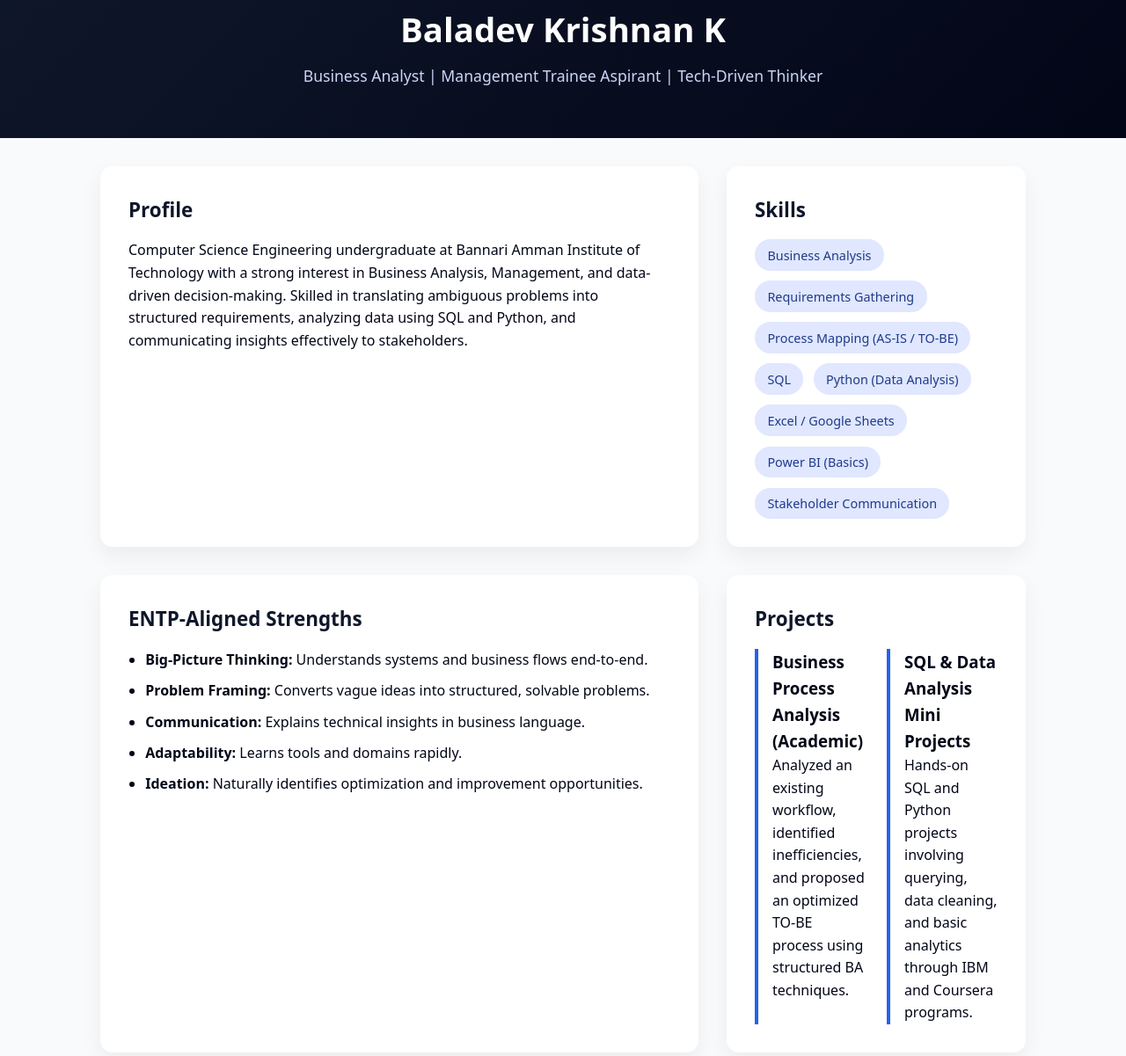
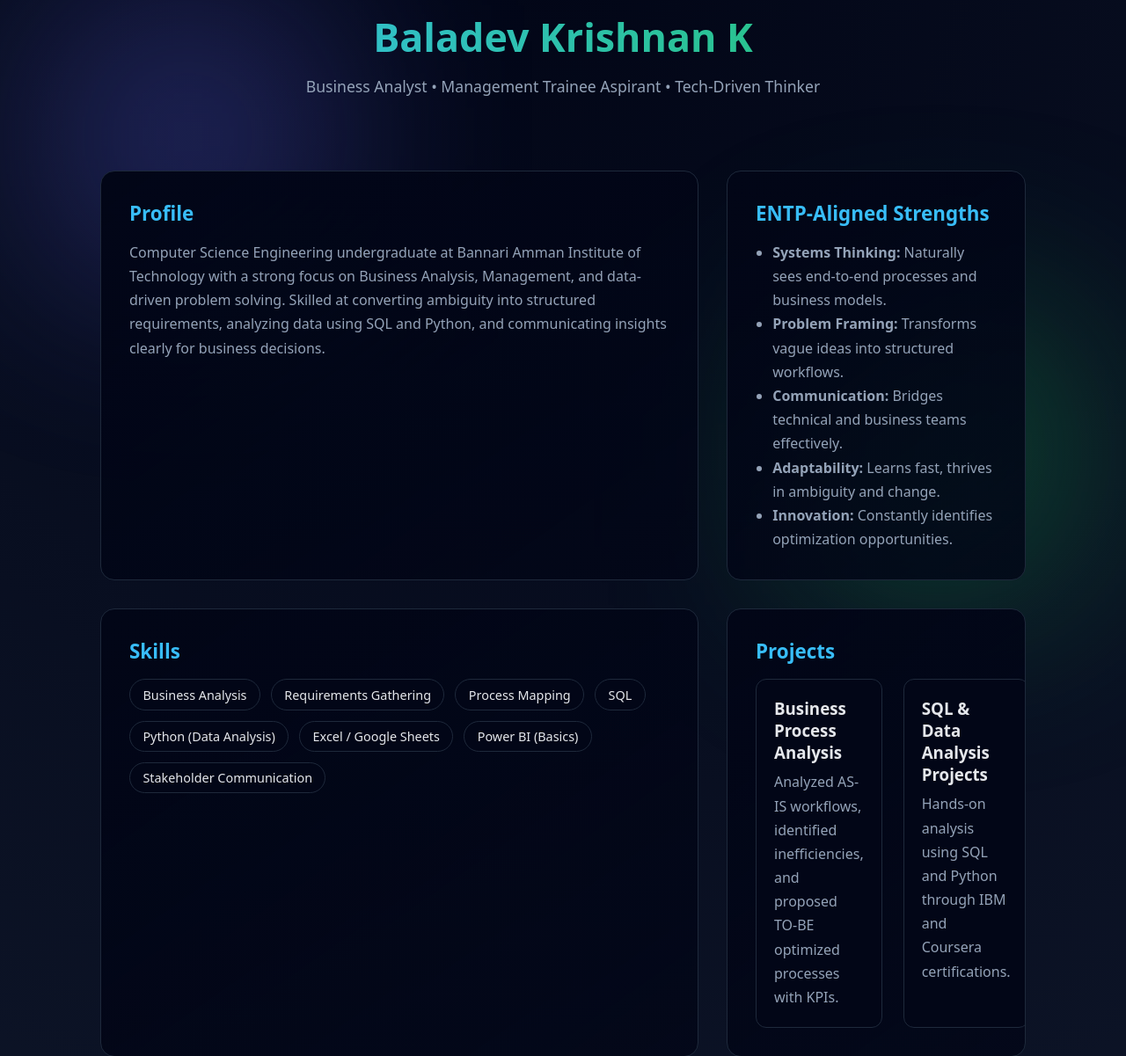
Before and after one commit to baladev-krishnan-k/baladev-krishnan-k.github.io, a plain HTML site: page index.html in a window 1280 px wide. Shown: the part 53-1254 px from the top of the page at 88% size. Drawn offline with Linux system fonts and the light colour scheme.

Commit message:
Update index.html

```diff
--- a/index.html
+++ b/index.html
@@ -1,141 +1,204 @@
-<!DOCTYPE html>
-<html lang="en">
+<!DOCTYPE html><html lang="en">
 <head>
   <meta charset="UTF-8" />
   <meta name="viewport" content="width=device-width, initial-scale=1.0" />
-  <title>Baladev Krishnan K | Portfolio</title>
-
-  <style>
+  <title>Baladev Krishnan K | Portfolio</title>  <style>
     :root {
-      --primary: #0f172a;
-      --accent: #2563eb;
-      --bg: #f8fafc;
-      --card: #ffffff;
-      --text: #020617;
-      --muted: #64748b;
+      --bg: #0f172a;
+      --card: #020617;
+      --primary: #38bdf8;
+      --secondary: #22c55e;
+      --text: #e5e7eb;
+      --muted: #94a3b8;
+      --accent: #6366f1;
     }
 
     * {
       margin: 0;
       padding: 0;
       box-sizing: border-box;
-      font-family: system-ui, -apple-system, Segoe UI, Roboto, sans-serif;
+      font-family: system-ui, -apple-system, BlinkMacSystemFont, "Segoe UI", sans-serif;
     }
 
     body {
-      background: var(--bg);
+      background: radial-gradient(circle at top, #020617, var(--bg));
       color: var(--text);
-      line-height: 1.6;
+      min-height: 100vh;
+      overflow-x: hidden;
     }
 
+    /* ====== ANIMATED BACKGROUND ====== */
+    .bg-glow {
+      position: fixed;
+      width: 300px;
+      height: 300px;
+      background: var(--accent);
+      filter: blur(120px);
+      opacity: 0.35;
+      animation: float 12s ease-in-out infinite alternate;
+      z-index: -1;
+    }
+
+    .bg-glow.one { top: 10%; left: 5%; }
+    .bg-glow.two { bottom: 10%; right: 5%; animation-delay: 3s; background: var(--secondary); }
+
+    @keyframes float {
+      from { transform: translateY(0px); }
+      to { transform: translateY(-60px); }
+    }
+
+    /* ====== HEADER ====== */
     header {
-      background: linear-gradient(135deg, var(--primary), #020617);
-      color: white;
-      padding: 3.5rem 1.5rem;
       text-align: center;
+      padding: 4rem 1.5rem 3rem;
+      animation: fadeDown 1.2s ease forwards;
     }
 
     header h1 {
-      font-size: 2.4rem;
-      margin-bottom: 0.5rem;
+      font-size: 2.8rem;
+      background: linear-gradient(90deg, var(--primary), var(--secondary));
+      -webkit-background-clip: text;
+      -webkit-text-fill-color: transparent;
     }
 
     header p {
+      margin-top: 0.75rem;
+      color: var(--muted);
       font-size: 1.1rem;
-      color: #cbd5f5;
     }
 
+    @keyframes fadeDown {
+      from { opacity: 0; transform: translateY(-20px); }
+      to { opacity: 1; transform: translateY(0); }
+    }
+
+    /* ====== LAYOUT ====== */
     main {
       max-width: 1100px;
       margin: auto;
-      padding: 2rem 1.5rem;
+      padding: 2rem 1.5rem 4rem;
       display: grid;
       grid-template-columns: 1fr;
       gap: 2rem;
     }
 
     section {
-      background: var(--card);
+      background: linear-gradient(145deg, #020617, #020617cc);
+      border: 1px solid #1e293b;
+      border-radius: 16px;
       padding: 2rem;
-      border-radius: 14px;
-      box-shadow: 0 10px 25px rgba(0,0,0,0.06);
+      position: relative;
+      overflow: hidden;
+      animation: fadeUp 1.2s ease forwards;
+    }
+
+    section::before {
+      content: "";
+      position: absolute;
+      inset: 0;
+      background: linear-gradient(120deg, transparent, rgba(56,189,248,0.15), transparent);
+      opacity: 0;
+      transition: opacity 0.4s;
+    }
+
+    section:hover::before { opacity: 1; }
+
+    @keyframes fadeUp {
+      from { opacity: 0; transform: translateY(30px); }
+      to { opacity: 1; transform: translateY(0); }
     }
 
     h2 {
+      font-size: 1.4rem;
       margin-bottom: 1rem;
       color: var(--primary);
-      font-size: 1.4rem;
     }
 
+    p, li {
+      color: var(--muted);
+      line-height: 1.7;
+    }
+
+    /* ====== SKILLS ====== */
     .skills {
       display: flex;
       flex-wrap: wrap;
-      gap: 0.7rem;
+      gap: 0.75rem;
     }
 
     .skill {
-      background: #e0e7ff;
-      padding: 0.4rem 0.9rem;
+      padding: 0.45rem 0.9rem;
       border-radius: 999px;
+      background: #020617;
+      border: 1px solid #1e293b;
       font-size: 0.9rem;
-      color: #1e3a8a;
-      font-weight: 500;
+      transition: transform 0.3s, border 0.3s;
     }
 
-    ul {
-      padding-left: 1.2rem;
+    .skill:hover {
+      transform: scale(1.08);
+      border-color: var(--primary);
     }
 
-    ul li {
-      margin-bottom: 0.6rem;
-    }
-
+    /* ====== PROJECTS ====== */
     .projects {
       display: grid;
+      grid-template-columns: 1fr;
       gap: 1.5rem;
     }
 
     .project {
-      border-left: 4px solid var(--accent);
-      padding-left: 1rem;
+      padding: 1.25rem;
+      border-radius: 12px;
+      background: #020617;
+      border: 1px solid #1e293b;
+      transition: transform 0.35s ease, box-shadow 0.35s ease;
+    }
+
+    .project:hover {
+      transform: translateY(-6px);
+      box-shadow: 0 20px 40px rgba(0,0,0,0.6);
+    }
+
+    .project h3 {
+      margin-bottom: 0.5rem;
+      color: var(--text);
+    }
+
+    /* ====== RESPONSIVE ====== */
+    @media (min-width: 768px) {
+      main { grid-template-columns: 2fr 1fr; }
+      .projects { grid-template-columns: repeat(2, 1fr); }
     }
 
     footer {
       text-align: center;
-      padding: 2rem 1rem;
+      padding: 3rem 1.5rem;
       color: var(--muted);
       font-size: 0.9rem;
     }
 
-    @media (min-width: 768px) {
-      main {
-        grid-template-columns: 2fr 1fr;
-      }
-
-      .projects {
-        grid-template-columns: repeat(2, 1fr);
-      }
-    }
-  </style>
-</head>
-
-<body>
-
-<header>
+    footer span { color: var(--primary); }
+  </style></head>
+<body>  <div class="bg-glow one"></div>
+  <div class="bg-glow two"></div>  <header>
     <h1>Baladev Krishnan K</h1>
-  <p>Business Analyst | Management Trainee Aspirant | Tech-Driven Thinker</p>
-</header>
-
-<main>
-
+    <p>Business Analyst • Management Trainee Aspirant • Tech-Driven Thinker</p>
+  </header>  <main>
     <section>
       <h2>Profile</h2>
       <p>
-      Computer Science Engineering undergraduate at Bannari Amman Institute of Technology
-      with a strong interest in Business Analysis, Management, and data-driven decision-making.
-      Skilled in translating ambiguous problems into structured requirements, analyzing data
-      using SQL and Python, and communicating insights effectively to stakeholders.
+        Computer Science Engineering undergraduate at Bannari Amman Institute of Technology with a strong focus on Business Analysis, Management, and data-driven problem solving. Skilled at converting ambiguity into structured requirements, analyzing data using SQL and Python, and communicating insights clearly for business decisions.
       </p>
+    </section><section>
+  <h2>ENTP-Aligned Strengths</h2>
+  <ul style="padding-left:1.2rem;">
+    <li><strong>Systems Thinking:</strong> Naturally sees end-to-end processes and business models.</li>
+    <li><strong>Problem Framing:</strong> Transforms vague ideas into structured workflows.</li>
+    <li><strong>Communication:</strong> Bridges technical and business teams effectively.</li>
+    <li><strong>Adaptability:</strong> Learns fast, thrives in ambiguity and change.</li>
+    <li><strong>Innovation:</strong> Constantly identifies optimization opportunities.</li>
+  </ul>
 </section>
 
 <section>
@@ -143,7 +206,7 @@
   <div class="skills">
     <span class="skill">Business Analysis</span>
     <span class="skill">Requirements Gathering</span>
-      <span class="skill">Process Mapping (AS-IS / TO-BE)</span>
+    <span class="skill">Process Mapping</span>
     <span class="skill">SQL</span>
     <span class="skill">Python (Data Analysis)</span>
     <span class="skill">Excel / Google Sheets</span>
@@ -153,33 +216,15 @@
 </section>
 
 <section>
-    <h2>ENTP-Aligned Strengths</h2>
-    <ul>
-      <li><strong>Big-Picture Thinking:</strong> Understands systems and business flows end-to-end.</li>
-      <li><strong>Problem Framing:</strong> Converts vague ideas into structured, solvable problems.</li>
-      <li><strong>Communication:</strong> Explains technical insights in business language.</li>
-      <li><strong>Adaptability:</strong> Learns tools and domains rapidly.</li>
-      <li><strong>Ideation:</strong> Naturally identifies optimization and improvement opportunities.</li>
-    </ul>
-  </section>
-
-  <section>
   <h2>Projects</h2>
   <div class="projects">
     <div class="project">
-        <h3>Business Process Analysis (Academic)</h3>
-        <p>
-          Analyzed an existing workflow, identified inefficiencies,
-          and proposed an optimized TO-BE process using structured BA techniques.
-        </p>
+      <h3>Business Process Analysis</h3>
+      <p>Analyzed AS-IS workflows, identified inefficiencies, and proposed TO-BE optimized processes with KPIs.</p>
     </div>
-
     <div class="project">
-        <h3>SQL & Data Analysis Mini Projects</h3>
-        <p>
-          Hands-on SQL and Python projects involving querying,
-          data cleaning, and basic analytics through IBM and Coursera programs.
-        </p>
+      <h3>SQL & Data Analysis Projects</h3>
+      <p>Hands-on analysis using SQL and Python through IBM and Coursera certifications.</p>
     </div>
   </div>
 </section>
@@ -191,11 +236,8 @@
   <p>LinkedIn: linkedin.com/in/baladevkrishnan-k</p>
 </section>
 
-</main>
-
-<footer>
-  © 2025 Baladev Krishnan K · Built with GitHub Pages
-</footer>
-
-</body>
+  </main>  <footer>
+    <p>© 2025 <span>Baladev Krishnan K</span></p>
+    <p style="margin-top:0.6rem;">Live on GitHub Pages • baladev-krishnan-k.github.io</p>
+  </footer></body>
 </html>
```
Lines whose indentation alone changed are shown as unchanged.
